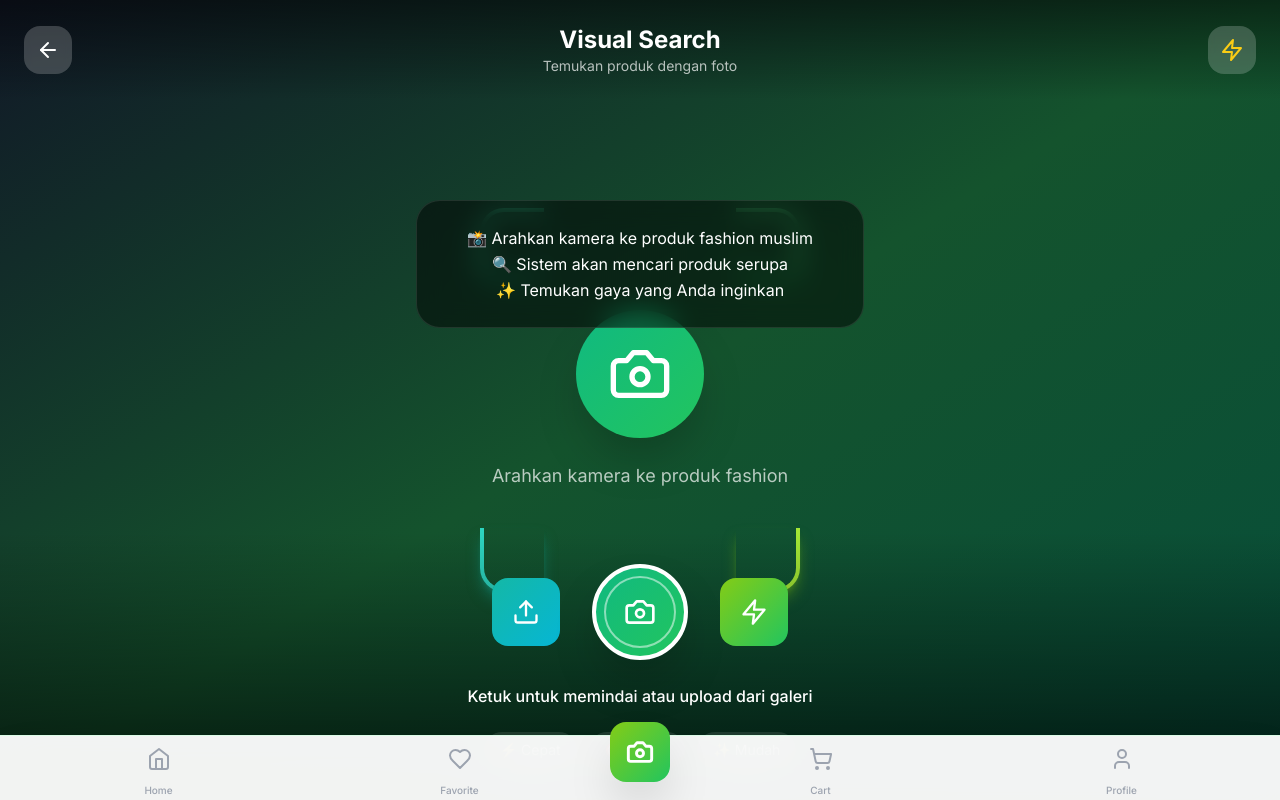
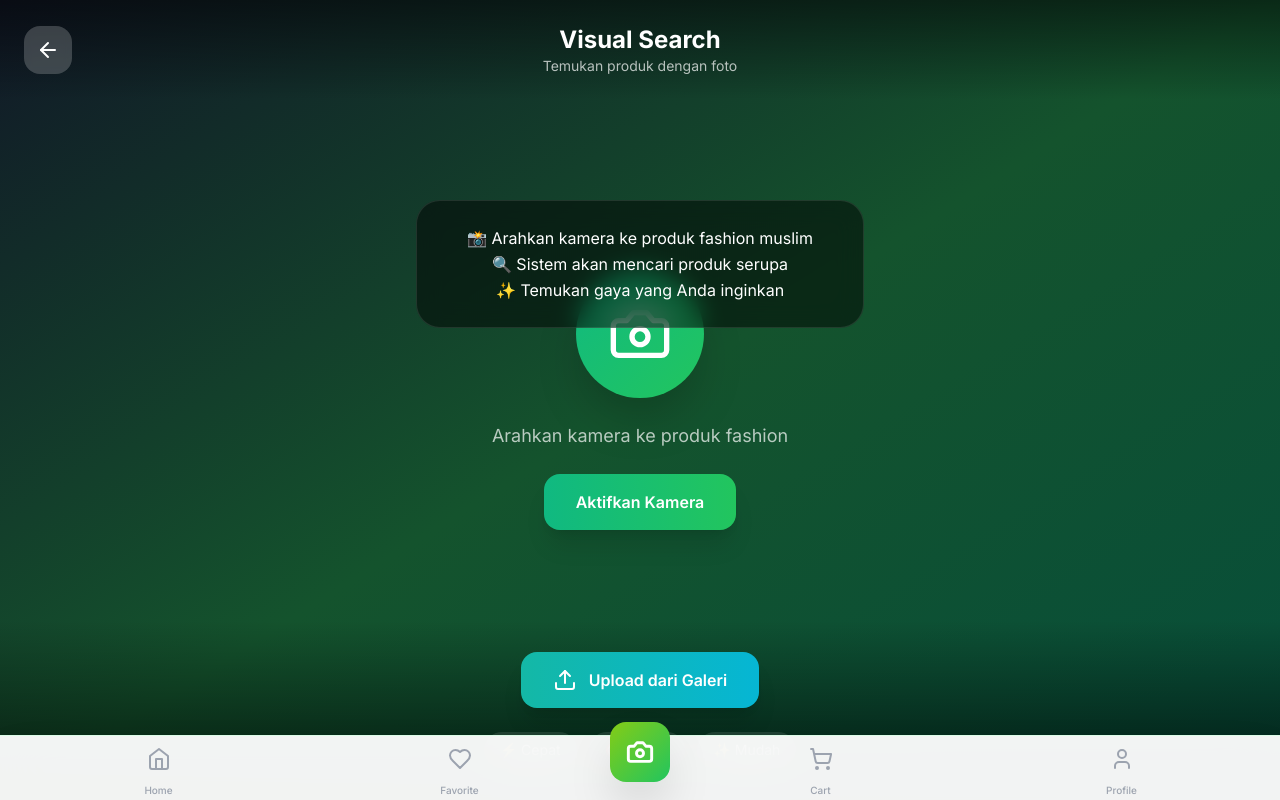
Before and after one commit to sayeednm/App-Malabis, a Next.js app: page /scan in a window 1280 px wide. Built offline with nearby package versions, Linux system fonts and the light colour scheme.

Commit message:
Add full camera functionality: live camera, capture photo, upload image, flash toggle, and switch camera

```diff
--- a/app/scan/page.tsx
+++ b/app/scan/page.tsx
@@ -1,22 +1,160 @@
 'use client';
 
-import { ArrowLeft, Image as ImageIcon, Zap, Camera, Upload } from 'lucide-react';
+import { ArrowLeft, Image as ImageIcon, Zap, Camera, Upload, X, RotateCw } from 'lucide-react';
 import Link from 'next/link';
-import { motion } from 'framer-motion';
-import { useState } from 'react';
+import { motion, AnimatePresence } from 'framer-motion';
+import { useState, useRef, useEffect } from 'react';
 
 export default function ScanPage() {
   const [isScanning, setIsScanning] = useState(false);
+  const [isCameraActive, setIsCameraActive] = useState(false);
+  const [flashEnabled, setFlashEnabled] = useState(false);
+  const [capturedImage, setCapturedImage] = useState<string | null>(null);
+  const [facingMode, setFacingMode] = useState<'user' | 'environment'>('environment');
+  const [stream, setStream] = useState<MediaStream | null>(null);
 
-  const handleScan = () => {
+  const videoRef = useRef<HTMLVideoElement>(null);
+  const canvasRef = useRef<HTMLCanvasElement>(null);
+  const fileInputRef = useRef<HTMLInputElement>(null);
+
+  // Start Camera
+  const startCamera = async () => {
+    try {
+      const mediaStream = await navigator.mediaDevices.getUserMedia({
+        video: {
+          facingMode: facingMode,
+          width: { ideal: 1920 },
+          height: { ideal: 1080 }
+        }
+      });
+
+      if (videoRef.current) {
+        videoRef.current.srcObject = mediaStream;
+        setStream(mediaStream);
+        setIsCameraActive(true);
+      }
+    } catch (error) {
+      console.error('Error accessing camera:', error);
+      alert('Tidak dapat mengakses kamera. Pastikan izin kamera sudah diberikan.');
+    }
+  };
+
+  // Stop Camera
+  const stopCamera = () => {
+    if (stream) {
+      stream.getTracks().forEach(track => track.stop());
+      setStream(null);
+      setIsCameraActive(false);
+    }
+  };
+
+  // Toggle Flash
+  const toggleFlash = async () => {
+    if (stream) {
+      const track = stream.getVideoTracks()[0];
+      const capabilities = track.getCapabilities() as any;
+
+      if (capabilities.torch) {
+        try {
+          await track.applyConstraints({
+            advanced: [{ torch: !flashEnabled } as any]
+          });
+          setFlashEnabled(!flashEnabled);
+        } catch (error) {
+          console.error('Flash not supported:', error);
+          alert('Flash tidak didukung pada perangkat ini');
+        }
+      } else {
+        alert('Flash tidak tersedia pada kamera ini');
+      }
+    }
+  };
+
+  // Switch Camera
+  const switchCamera = () => {
+    stopCamera();
+    setFacingMode(prev => prev === 'user' ? 'environment' : 'user');
+  };
+
+  // Capture Photo
+  const capturePhoto = () => {
+    if (videoRef.current && canvasRef.current) {
+      const video = videoRef.current;
+      const canvas = canvasRef.current;
+
+      canvas.width = video.videoWidth;
+      canvas.height = video.videoHeight;
+
+      const ctx = canvas.getContext('2d');
+      if (ctx) {
+        ctx.drawImage(video, 0, 0);
+        const imageData = canvas.toDataURL('image/jpeg', 0.9);
+        setCapturedImage(imageData);
         setIsScanning(true);
-    setTimeout(() => setIsScanning(false), 2000);
+
+        // Simulate processing
+        setTimeout(() => {
+          setIsScanning(false);
+          stopCamera();
+        }, 2000);
+      }
+    }
   };
+
+  // Upload from Gallery
+  const handleFileUpload = (event: React.ChangeEvent<HTMLInputElement>) => {
+    const file = event.target.files?.[0];
+    if (file) {
+      const reader = new FileReader();
+      reader.onload = (e) => {
+        setCapturedImage(e.target?.result as string);
+        setIsScanning(true);
+        stopCamera();
+
+        setTimeout(() => {
+          setIsScanning(false);
+        }, 2000);
+      };
+      reader.readAsDataURL(file);
+    }
+  };
+
+  // Reset
+  const resetScan = () => {
+    setCapturedImage(null);
+    setIsScanning(false);
+  };
+
+  // Cleanup on unmount
+  useEffect(() => {
+    return () => {
+      stopCamera();
+    };
+  }, []);
+
+  // Restart camera when facingMode changes
+  useEffect(() => {
+    if (isCameraActive) {
+      startCamera();
+    }
+  }, [facingMode]);
 
   return (
     <div className="fixed inset-0 bg-gradient-to-br from-gray-900 via-green-900 to-emerald-900">
+      {/* Hidden Canvas for Capture */}
+      <canvas ref={canvasRef} className="hidden" />
+
+      {/* Hidden File Input */}
+      <input
+        ref={fileInputRef}
+        type="file"
+        accept="image/*"
+        onChange={handleFileUpload}
+        className="hidden"
+      />
+
       {/* Header */}
-      <div className="absolute top-0 left-0 right-0 z-10 p-6 bg-gradient-to-b from-black/50 to-transparent">
+      <div className="absolute top-0 left-0 right-0 z-20 p-6 bg-gradient-to-b from-black/50 to-transparent">
         <div className="flex items-center justify-between max-w-7xl mx-auto">
           <Link href="/">
             <motion.button
@@ -31,32 +169,83 @@ export default function ScanPage() {
             <h1 className="text-white font-bold text-2xl">Visual Search</h1>
             <p className="text-white/70 text-sm">Temukan produk dengan foto</p>
           </div>
+          {isCameraActive && (
             <motion.button
               whileHover={{ scale: 1.05 }}
               whileTap={{ scale: 0.95 }}
+              onClick={switchCamera}
               className="p-3 bg-white/20 backdrop-blur-sm rounded-2xl"
             >
-            <Zap className="w-6 h-6 text-yellow-400" />
+              <RotateCw className="w-6 h-6 text-white" />
             </motion.button>
+          )}
+          {!isCameraActive && (
+            <div className="w-12 h-12"></div>
+          )}
         </div>
       </div>
 
-      {/* Camera View Simulation */}
-      <div className="absolute inset-0 flex items-center justify-center">
+      {/* Camera View or Captured Image */}
+      <AnimatePresence mode="wait">
+        {capturedImage ? (
+          // Show Captured Image
           <motion.div
-          animate={{
-            scale: isScanning ? [1, 1.1, 1] : 1,
-            opacity: isScanning ? [1, 0.5, 1] : 1
-          }}
-          transition={{ duration: 0.5 }}
-          className="text-center"
+            key="captured"
+            initial={{ opacity: 0, scale: 0.9 }}
+            animate={{ opacity: 1, scale: 1 }}
+            exit={{ opacity: 0, scale: 0.9 }}
+            className="absolute inset-0 flex items-center justify-center bg-black"
           >
-          <div className="w-32 h-32 mx-auto mb-6 bg-gradient-to-br from-emerald-500 to-green-500 rounded-full flex items-center justify-center shadow-2xl">
-            <Camera className="w-16 h-16 text-white" />
+            <img
+              src={capturedImage}
+              alt="Captured"
+              className="max-w-full max-h-full object-contain"
+            />
+
+            {/* Close Button */}
+            <motion.button
+              whileHover={{ scale: 1.1 }}
+              whileTap={{ scale: 0.9 }}
+              onClick={resetScan}
+              className="absolute top-24 right-6 p-3 bg-red-500 rounded-full shadow-lg z-30"
+            >
+              <X className="w-6 h-6 text-white" />
+            </motion.button>
+
+            {/* Processing Overlay */}
+            {isScanning && (
+              <motion.div
+                initial={{ opacity: 0 }}
+                animate={{ opacity: 1 }}
+                className="absolute inset-0 bg-black/70 flex items-center justify-center"
+              >
+                <div className="text-center">
+                  <motion.div
+                    animate={{ rotate: 360 }}
+                    transition={{ duration: 1, repeat: Infinity, ease: "linear" }}
+                    className="w-20 h-20 mx-auto mb-4 border-4 border-emerald-500 border-t-transparent rounded-full"
+                  />
+                  <p className="text-white text-xl font-semibold">Mencari produk serupa...</p>
                 </div>
-          <p className="text-white/70 text-lg">Arahkan kamera ke produk fashion</p>
               </motion.div>
-      </div>
+            )}
+          </motion.div>
+        ) : isCameraActive ? (
+          // Show Live Camera
+          <motion.div
+            key="camera"
+            initial={{ opacity: 0 }}
+            animate={{ opacity: 1 }}
+            exit={{ opacity: 0 }}
+            className="absolute inset-0"
+          >
+            <video
+              ref={videoRef}
+              autoPlay
+              playsInline
+              muted
+              className="w-full h-full object-cover"
+            />
 
             {/* Scanning Frame */}
             <div className="absolute inset-0 flex items-center justify-center pointer-events-none">
@@ -65,26 +254,44 @@ export default function ScanPage() {
                 animate={isScanning ? { scale: [1, 1.05, 1] } : {}}
                 transition={{ duration: 0.5 }}
               >
-          {/* Corner Brackets with Gradient */}
+                {/* Corner Brackets */}
                 <div className="absolute top-0 left-0 w-16 h-16 border-t-4 border-l-4 border-emerald-400 rounded-tl-3xl shadow-lg shadow-emerald-500/50"></div>
                 <div className="absolute top-0 right-0 w-16 h-16 border-t-4 border-r-4 border-green-400 rounded-tr-3xl shadow-lg shadow-green-500/50"></div>
                 <div className="absolute bottom-0 left-0 w-16 h-16 border-b-4 border-l-4 border-teal-400 rounded-bl-3xl shadow-lg shadow-teal-500/50"></div>
                 <div className="absolute bottom-0 right-0 w-16 h-16 border-b-4 border-r-4 border-lime-400 rounded-br-3xl shadow-lg shadow-lime-500/50"></div>
-
-          {/* Scanning Line Animation */}
-          {isScanning && (
-            <motion.div
-              initial={{ top: 0 }}
-              animate={{ top: '100%' }}
-              transition={{ duration: 2, repeat: Infinity }}
-              className="absolute inset-x-0 h-1 bg-gradient-to-r from-emerald-500 via-green-500 to-teal-500 shadow-lg shadow-green-500/50"
-            />
-          )}
               </motion.div>
             </div>
+          </motion.div>
+        ) : (
+          // Show Initial State
+          <motion.div
+            key="initial"
+            initial={{ opacity: 0 }}
+            animate={{ opacity: 1 }}
+            exit={{ opacity: 0 }}
+            className="absolute inset-0 flex items-center justify-center"
+          >
+            <div className="text-center">
+              <div className="w-32 h-32 mx-auto mb-6 bg-gradient-to-br from-emerald-500 to-green-500 rounded-full flex items-center justify-center shadow-2xl">
+                <Camera className="w-16 h-16 text-white" />
+              </div>
+              <p className="text-white/70 text-lg mb-6">Arahkan kamera ke produk fashion</p>
+              <motion.button
+                whileHover={{ scale: 1.05 }}
+                whileTap={{ scale: 0.95 }}
+                onClick={startCamera}
+                className="px-8 py-4 bg-gradient-to-r from-emerald-500 to-green-500 text-white rounded-2xl font-semibold shadow-xl"
+              >
+                Aktifkan Kamera
+              </motion.button>
+            </div>
+          </motion.div>
+        )}
+      </AnimatePresence>
 
       {/* Instructions */}
-      <div className="absolute top-1/4 left-0 right-0 text-center px-6">
+      {!capturedImage && !isCameraActive && (
+        <div className="absolute top-1/4 left-0 right-0 text-center px-6 z-10">
           <motion.div
             initial={{ opacity: 0, y: -20 }}
             animate={{ opacity: 1, y: 0 }}
@@ -97,15 +304,18 @@ export default function ScanPage() {
             </p>
           </motion.div>
         </div>
+      )}
 
       {/* Bottom Controls */}
-      <div className="absolute bottom-0 left-0 right-0 p-8 bg-gradient-to-t from-black/70 to-transparent">
+      {isCameraActive && !capturedImage && (
+        <div className="absolute bottom-0 left-0 right-0 p-8 bg-gradient-to-t from-black/70 to-transparent z-20">
           <div className="max-w-7xl mx-auto">
             <div className="flex items-center justify-center gap-8 mb-6">
               {/* Gallery Button */}
               <motion.button
                 whileHover={{ scale: 1.1 }}
                 whileTap={{ scale: 0.9 }}
+                onClick={() => fileInputRef.current?.click()}
                 className="p-5 bg-gradient-to-br from-teal-500 to-cyan-500 backdrop-blur-sm rounded-2xl hover:shadow-2xl hover:shadow-teal-500/50 transition"
               >
                 <Upload className="w-7 h-7 text-white" />
@@ -115,20 +325,12 @@ export default function ScanPage() {
               <motion.button
                 whileHover={{ scale: 1.05 }}
                 whileTap={{ scale: 0.95 }}
-              onClick={handleScan}
-              className="relative w-24 h-24 bg-gradient-to-br from-emerald-500 to-green-500 rounded-full border-4 border-white shadow-2xl hover:shadow-green-500/50 transition"
+                onClick={capturePhoto}
+                disabled={isScanning}
+                className="relative w-24 h-24 bg-gradient-to-br from-emerald-500 to-green-500 rounded-full border-4 border-white shadow-2xl hover:shadow-green-500/50 transition disabled:opacity-50"
               >
                 <div className="absolute inset-2 rounded-full border-2 border-white/50 flex items-center justify-center">
-                {isScanning ? (
-                  <motion.div
-                    animate={{ rotate: 360 }}
-                    transition={{ duration: 1, repeat: Infinity, ease: "linear" }}
-                  >
-                    <Zap className="w-8 h-8 text-white" />
-                  </motion.div>
-                ) : (
                   <Camera className="w-8 h-8 text-white" />
-                )}
                 </div>
               </motion.button>
 
@@ -136,9 +338,14 @@ export default function ScanPage() {
               <motion.button
                 whileHover={{ scale: 1.1 }}
                 whileTap={{ scale: 0.9 }}
-              className="p-5 bg-gradient-to-br from-lime-500 to-green-500 backdrop-blur-sm rounded-2xl hover:shadow-2xl hover:shadow-lime-500/50 transition"
+                onClick={toggleFlash}
+                className={`p-5 backdrop-blur-sm rounded-2xl hover:shadow-2xl transition ${
+                  flashEnabled
+                    ? 'bg-gradient-to-br from-yellow-400 to-orange-500 shadow-yellow-500/50'
+                    : 'bg-gradient-to-br from-lime-500 to-green-500 hover:shadow-lime-500/50'
+                }`}
               >
-              <Zap className="w-7 h-7 text-white" />
+                <Zap className={`w-7 h-7 ${flashEnabled ? 'text-white fill-white' : 'text-white'}`} />
               </motion.button>
             </div>
 
@@ -148,7 +355,7 @@ export default function ScanPage() {
               transition={{ delay: 0.3 }}
               className="text-white text-center text-base font-medium"
             >
-            {isScanning ? '🔍 Mencari produk serupa...' : 'Ketuk untuk memindai atau upload dari galeri'}
+              Ketuk untuk memindai atau upload dari galeri
             </motion.p>
 
             {/* Feature Pills */}
@@ -165,6 +372,36 @@ export default function ScanPage() {
             </div>
           </div>
         </div>
+      )}
+
+      {/* Upload Button when camera not active */}
+      {!isCameraActive && !capturedImage && (
+        <div className="absolute bottom-0 left-0 right-0 p-8 bg-gradient-to-t from-black/70 to-transparent">
+          <div className="max-w-7xl mx-auto text-center">
+            <motion.button
+              whileHover={{ scale: 1.05 }}
+              whileTap={{ scale: 0.95 }}
+              onClick={() => fileInputRef.current?.click()}
+              className="px-8 py-4 bg-gradient-to-r from-teal-500 to-cyan-500 text-white rounded-2xl font-semibold shadow-xl inline-flex items-center gap-3"
+            >
+              <Upload className="w-6 h-6" />
+              Upload dari Galeri
+            </motion.button>
+
+            <div className="flex justify-center gap-3 mt-6">
+              <div className="px-4 py-2 bg-white/10 backdrop-blur-sm rounded-full text-white text-sm">
+                ⚡ Cepat
+              </div>
+              <div className="px-4 py-2 bg-white/10 backdrop-blur-sm rounded-full text-white text-sm">
+                🎯 Akurat
+              </div>
+              <div className="px-4 py-2 bg-white/10 backdrop-blur-sm rounded-full text-white text-sm">
+                ✨ Mudah
+              </div>
+            </div>
+          </div>
+        </div>
+      )}
     </div>
   );
 }
```
Lines whose indentation alone changed are shown as unchanged.
